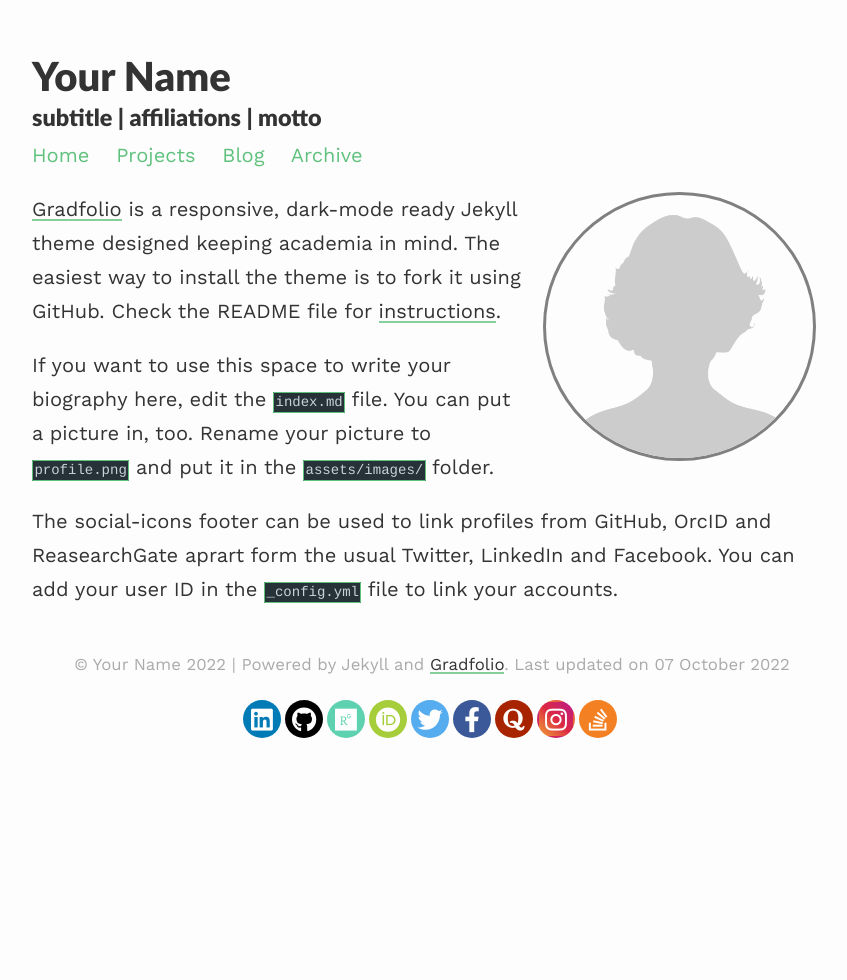
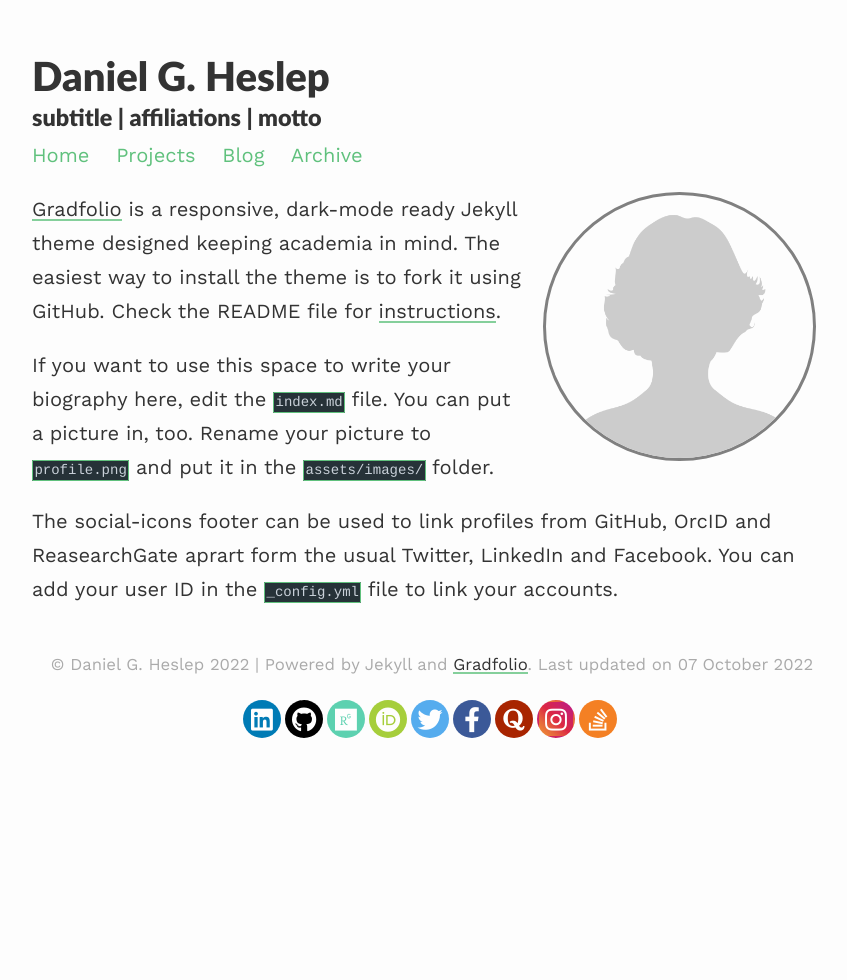
Before and after one commit to CreativeKenning/gradsitedemo, a Jekyll site: the page built from index.md, in a window 1280 px wide. Shown: the whole page, without its empty margins (208-1055 px from the left). Built offline with Jekyll 4.4.1, drawn with Linux system fonts in a browser that asks for light colours; nearby versions of some CDN libraries.

Commit message:
Added name

```diff
--- a/_config.yml
+++ b/_config.yml
@@ -1,9 +1,9 @@
 ### your site title here
 
-title: Your Name
+title: Daniel G. Heslep
 description: subtitle | affiliations | motto
 
-baseurl: /gradfolio #name of GitHub repository
+baseurl: /gradsitedemo #name of GitHub repository
 url: "" #custom url to be used instead of GitHub repository
 email: #
 
```
